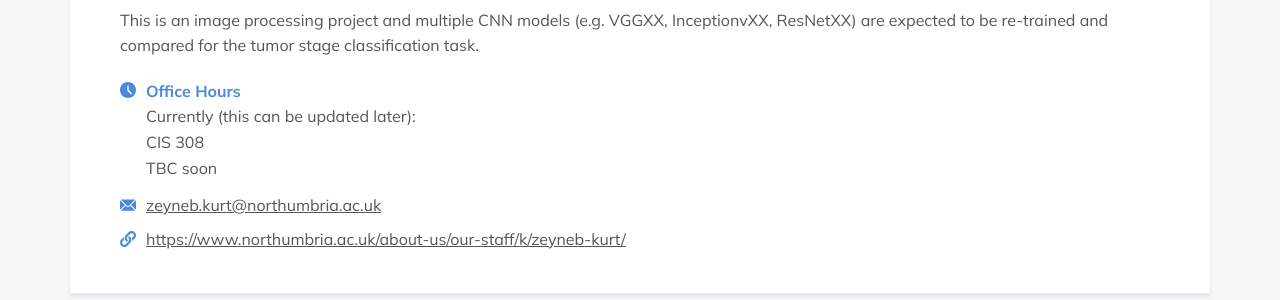
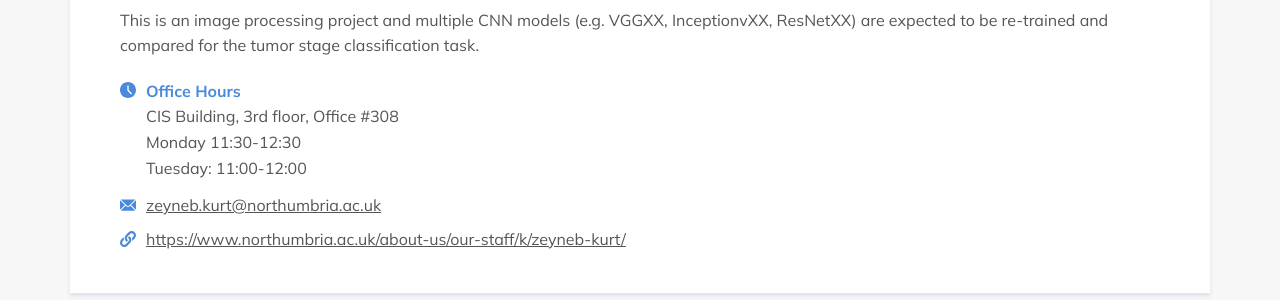
Before and after one commit to NorSC/supervisor-search, a Jekyll site: the page built from _supervisors/zeyneb-kurt.md, in a window 1280 px wide. Shown: the part 1036-1336 px from the top of the page. Built offline with Jekyll 4.4.1, drawn with Linux system fonts in a browser that asks for light colours; a script that is not in the unit is left out.

Commit message:
Update Supervisors “zeyneb-kurt”

```diff
--- a/_supervisors/zeyneb-kurt.md
+++ b/_supervisors/zeyneb-kurt.md
@@ -7,9 +7,9 @@ available_phd: true
 email: zeyneb.kurt@northumbria.ac.uk
 website: https://www.northumbria.ac.uk/about-us/our-staff/k/zeyneb-kurt/
 office_hours: |
-  Currently (this can be updated later):
-  CIS 308
-  TBC soon
+  CIS Building, 3rd floor, Office #308
+  Monday 11:30-12:30
+  Tuesday: 11:00-12:00
 research_group: Digital Health and Wellbeing
 research_themes:
   - Artificial Intelligence
```
